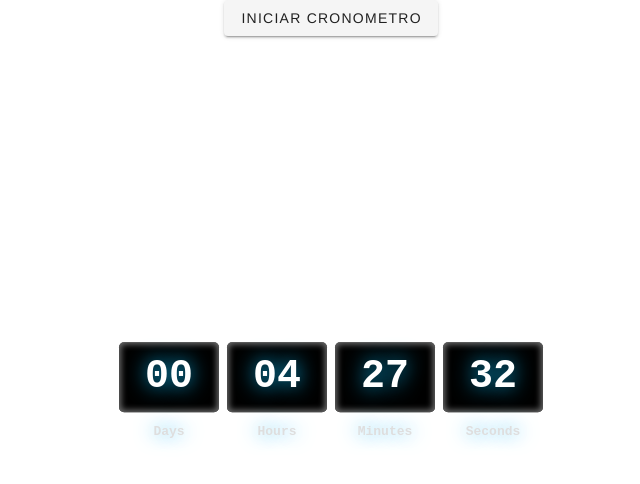
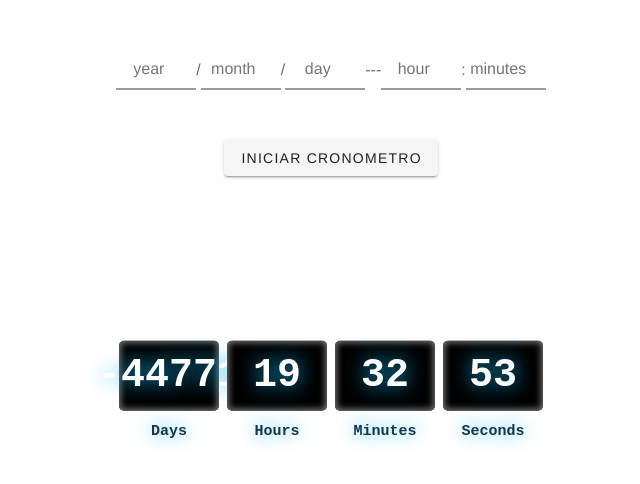
Before and after one commit to DANIELNAHUN/testing-router-vue, a Vue app: page /chronometer in a window 1280 px wide. Both pictures are taken after a click on the button "INICIAR CRONOMETRO". Shown: the top 484 px of the page, without its empty margins (309-949 px from the left). Built offline with nearby package versions, Linux system fonts and the light colour scheme.

Commit message:
Chronometer simple

```diff
--- a/src/components/ChronometerCool.vue
+++ b/src/components/ChronometerCool.vue
@@ -1,83 +1,46 @@
 <template>
   <div class="container-chronometer">
-    <div v-if="pickerdate">
-        <v-menu
-        ref="menu"
-        v-model="menu"
-        :close-on-content-click="false"
-        :return-value.sync="date"
-        transition="scale-transition"
-        offset-y
-        min-width="auto"
-      >
-        <template v-slot:activator="{ on, attrs }">
-          <v-text-field
-            v-model="datePickerValue"
-            label="Picker in menu"
-            prepend-icon="mdi-calendar"
-            readonly
-            v-bind="attrs"
-            v-on="on"
-          ></v-text-field>
-        </template>
-        <v-date-picker
-          v-model="datePickerValue"
-          no-title
-          scrollable
-        >
-          <v-spacer></v-spacer>
-          <v-btn
-            text
-            color="primary"
-            @click="menu = false"
-          >
-            Cancel
-          </v-btn>
-          <v-btn
-            text
-            color="primary"
-            @click="$refs.menu.save(date)"
-          >
-            OK
-          </v-btn>
-        </v-date-picker>
-      </v-menu>
+    <div class = "pickerdate-container">
+        <input type="number" class="input-date" placeholder="year" min="1" max="9999" maxlength="4"
+        oninput="if(this.value.length > this.maxLength) this.value = this.value.slice(0, this.maxLength)"
+        v-model="pickerYear">/
+        <input type="number" class="input-date" placeholder="month" min="1" max="12" maxlength="2"
+        oninput="if(this.value.length > this.maxLength) this.value = this.value.slice(0, this.maxLength)"
+        v-model="pickerMonth">/
+        <input type="number" class="input-date" placeholder="day" min="1" max="31" maxlength="2"
+        oninput="if(this.value.length > this.maxLength) this.value = this.value.slice(0, this.maxLength)"
+        v-model="pickerDay"> ---
+        <input type="number" class="input-date" placeholder="hour" min="1" max="23" maxlength="2"
+        oninput="if(this.value.length > this.maxLength) this.value = this.value.slice(0, this.maxLength)"
+        v-model="pickerHour">:
+        <input type="number" class="input-date" placeholder="minutes" min="1" max="59" maxlength="2"
+        oninput="if(this.value.length > this.maxLength) this.value = this.value.slice(0, this.maxLength)"
+        v-model="pickerMin">
     </div>
-    <div v-else-if="pickerhours">
-        <v-time-picker
-          v-model="time"
-          type="month"
-          width="290"
-          class="ml-4"
-        ></v-time-picker>
+    <div>
+      <v-btn  @click="startChronometer">Iniciar cronometro</v-btn>
     </div>
-    <div v-else>
-        <div class="card-container">
+      <div class="card-container">
         <div class="card">
-          <div class="days">00</div>
+          <div class="days">{{day}}</div>
           <p>Days</p>
         </div>
         <div class="card">
-          <div v-if="hours >=10" class="hours">{{hours}}</div>
+          <div v-if="hours >=10">{{hours}}</div>
           <div v-else class="hours">0{{hours}}</div>
           <p>Hours</p>
         </div>
         <div class="card">
-          <div v-if="minutes>=10" class="minutes">{{minutes}}</div>
+          <div v-if="minutes>=10">{{minutes}}</div>
           <div v-else class="minutes">0{{minutes}}</div>
           <p>Minutes</p>
         </div>
         <div class="card">
-          <div v-if="seg>=10" class="seg">{{seg}}</div>
+          <div v-if="seg>=10">{{seg}}</div>
           <div v-else class="seg">0{{seg}}</div>
           <p>Seconds</p>
         </div>
       </div>
-    </div>
-      <div>
-        <v-btn  @click="startChronometer">Iniciar cronometro</v-btn>
-      </div>
-
   </div>
 </template>
 
@@ -87,15 +50,15 @@ export default {
   data(){
     return{
       date: new Date(),
-      menu: false,
-      modal: false,
-      menu2: false,
+      pickerYear:null,
+      pickerMonth:null,
+      pickerDay:null,
+      pickerHour:null,
+      pickerMin:null,
+      day:0,
       hours:0,
       minutes:0,
       seg:0,
-      timedata:"",
-      pickerdate:false,
-      pickerhours:false,
     }
   },
   computed: {
@@ -117,9 +80,24 @@ export default {
     },
   methods:{
     startChronometer(){
-      this.hours = parseFloat(format(this.date,'HH'))
-      this.minutes = parseFloat(format(this.date,'mm'))
-      this.seg = parseFloat(format(this.date,'ss'))
+      var msegMinuto = 1000 * 60;
+      var msegHora = msegMinuto * 60;
+      var msegDia = msegHora * 24;
+      var hoy = new Date()
+
+      var dateCr = new Date(this.pickerYear,this.pickerMonth-1,this.pickerDay, this.pickerHour, this.pickerMin,0)
+      var tiempo = dateCr - hoy
+      var days = Math.floor(tiempo/ msegDia)
+      tiempo = tiempo - (days * msegDia)
+      var horas = Math.floor(tiempo / msegHora)
+      tiempo = tiempo - (horas * msegHora)
+
+      var minutos = Math.floor(tiempo /msegMinuto)
+      tiempo = tiempo - (minutos * msegMinuto)
+
+      this.day = days
+      this.hours = horas
+      this.minutes = minutos
     },
     //Seconds
     loadSec(){
@@ -128,7 +106,6 @@ export default {
       }
       this.seg--
       this.loadMinutes(this.seg)
-      //this.timedata = new Date().toLocaleTimeString();
     },
     //Minutes
     loadMinutes(seg){
@@ -136,7 +113,7 @@ export default {
         setTimeout(() => this.minutes--,500)
       }
       else if(seg == 0 && this.minutes==0){
-        setTimeout(() => this.minutes=59,500)
+        setTimeout(() => this.minutes=0,500)
       }
       this.loadHoras(seg,this.minutes)
     },
@@ -147,7 +124,17 @@ export default {
             this.hours--},500)
     }else if(seg == 0 && min ==0 && this.hours==0){
         setTimeout(()=>{
-            this.hours=2},500)
+            this.hours=0},500)
+    }
+    this.loadDays(seg,min,this.hours)
+    },
+    loadDays(seg,min,hour){
+      if(seg == 0 && min ==0 && hour==0 && this.day!==0){
+        setTimeout(()=>{
+            this.day--},500)
+    }else if(seg == 0 && min ==0 && hour==0 && this.day==0){
+        setTimeout(()=>{
+            this.day=0},500)
     }
     }
   },
@@ -208,8 +195,32 @@ export default {
   border-radius:5px;
 }
 .container-chronometer .card-container .card p{
-    font-size:13px;
+    font-size:15px;
     font-weight:bold;
-    color:#dedede;
+    color:#0f3854;
+}
+.pickerdate-container{
+  display: flex;
+  flex-direction: row;
+  justify-content:center;
+  align-items:center;
+  padding: 50px;
+  row-gap: 20px;
+  color: #6d6868;
+  font-size: 1rem;
+}
+.input-date{
+  text-align: center;
+  max-width: 80px;
+  font-family: inherit;
+  width: 100%;
+  border: 0;
+  border-bottom: 2px solid #9b9b9b;
+  outline: 0;
+  font-size: 1rem;
+  color: #1a0116;
+  padding: 7px 0;
+  background: transparent;
+  transition: border-color 0.2s;
 }
 </style>
--- a/src/views/ChronometerView.vue
+++ b/src/views/ChronometerView.vue
@@ -17,9 +17,12 @@ export default {
 </script>
 
 <style>
-.container{
-  display: flex;
-  justify-content: center;
+html,body {
+    height: 100%;
 }
-
+body {
+    background: #0f3854;
+    background: radial-gradient(ellipse at center,  #0a2e38  0%, #000000 70%);
+    background-size: 100%;
+}
 </style>
```
